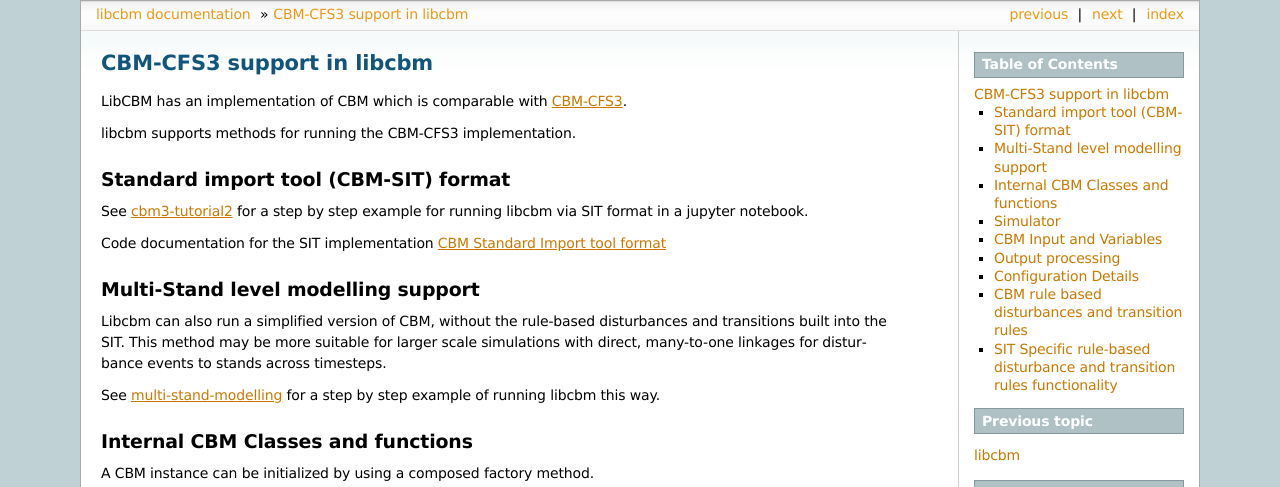
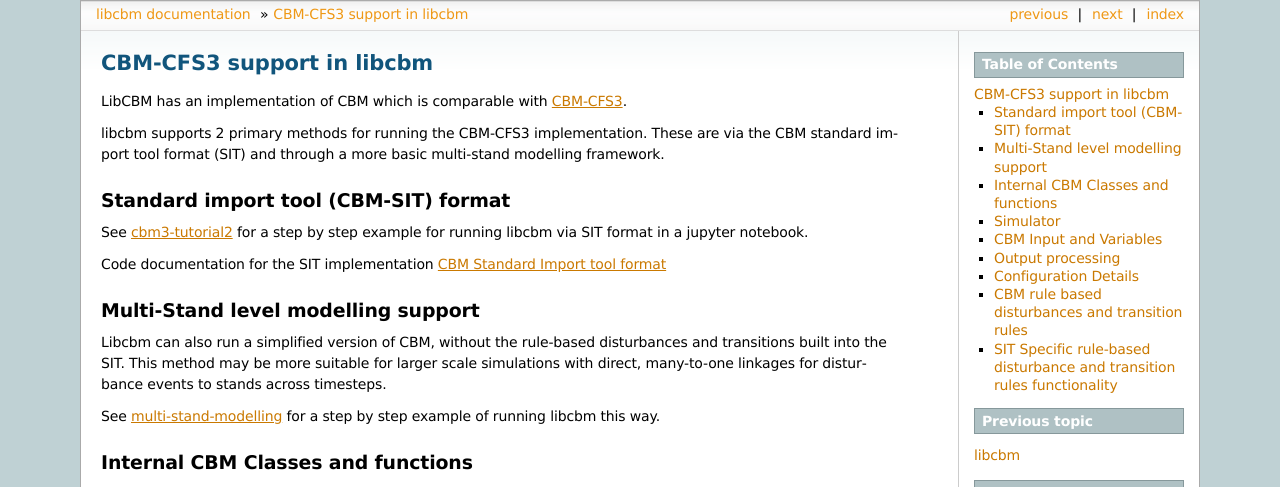
Before and after one commit to cat-cfs/libcbm_py, a Sphinx documentation site: the page built from docs/cbm_model.rst, in a window 1280 px wide and 900 px high, cut to the strip 0-487 px from the top of the window. Built offline with Sphinx 7.4.7, drawn with Linux system fonts in a browser that asks for light colours.

Commit message:
doc improvement

```diff
--- a/docs/cbm_model.rst
+++ b/docs/cbm_model.rst
@@ -12,7 +12,9 @@ LibCBM has an implementation of CBM which is comparable with CBM-CFS3_.
 .. _cbm3-tutorial2: cbm3_tutorial2.ipynb
 .. _multi-stand-modelling: multi_stand_modelling.ipynb
 
-libcbm supports methods for running the CBM-CFS3 implementation.
+libcbm supports 2 primary methods for running the CBM-CFS3 implementation.
+These are via the CBM standard import tool format (SIT) and through a
+more basic multi-stand modelling framework.
 
 Standard import tool (CBM-SIT) format
 -------------------------------------
```
